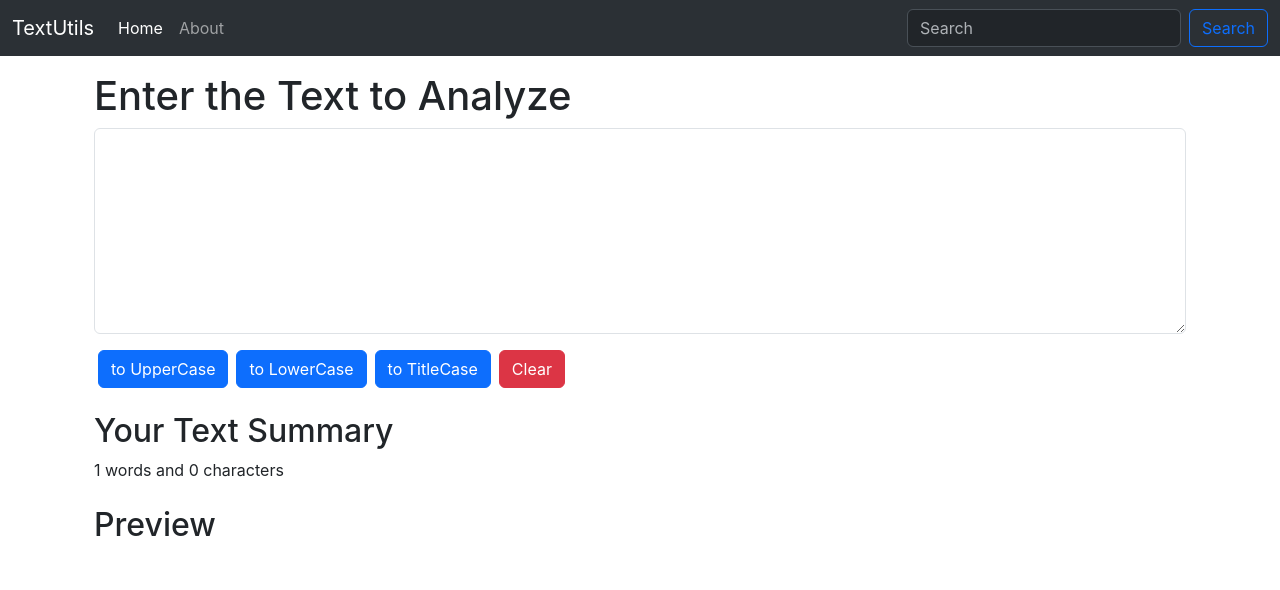
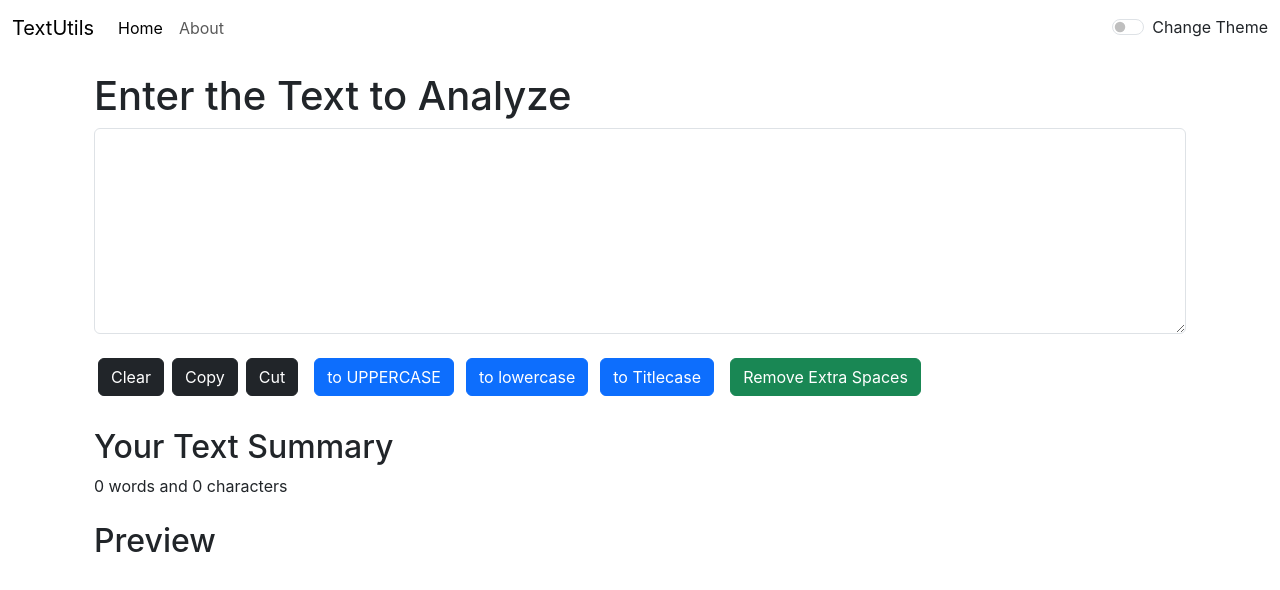
Before and after one commit to SkepticDude/Learning, a React (Create React App) app in the folder javascript/reactjs/textutils/: page / in a window 1280 px wide. Shown: the top 590 px of the page. Built offline with nearby package versions, Linux system fonts and the light colour scheme.

Commit message:
added dark mode

```diff
--- a/javascript/reactjs/textutils/src/App.js
+++ b/javascript/reactjs/textutils/src/App.js
@@ -2,14 +2,31 @@
 // import About from './components/About';
 import Navbar from './components/Navbar';
 import TextForm from './components/TextForm';
+import React, {useState} from 'react';
 
 function App() {
+
+  const [theme, setTheme] = useState('white');
+  const toggleTheme=()=>{
+    if (theme==='white')
+    {
+      setTheme('black');
+      document.body.style.backgroundColor = '#01061c';
+      document.body.style.color = 'white';
+    }
+    else
+    {
+      setTheme('white');
+      document.body.style.backgroundColor = '#d7dfff';
+      document.body.style.color = 'black';
+    }
+  }
+
   return (
     <>
-      <Navbar title="TextUtils"/>
-
+      <Navbar title="TextUtils" theme={theme} toggleTheme={toggleTheme}/>
       <div className='container my-3'>
-        <TextForm heading='Enter the Text to Analyze'/>
+        <TextForm heading='Enter the Text to Analyze' theme={theme}/>
         {/* <About></About> */}
       </div>
     </>
--- a/javascript/reactjs/textutils/src/components/Navbar.js
+++ b/javascript/reactjs/textutils/src/components/Navbar.js
@@ -3,7 +3,7 @@
 
 export default function Navbar(props) {
     return (
-        <nav className="navbar navbar-expand-lg bg-body-tertiary" data-bs-theme="dark">
+        <nav className={`navbar navbar-expand-lg bg-${props.theme}`} data-bs-theme={props.theme==='white'?'light':'dark'}>
             <div className="container-fluid">
                 <a className="navbar-brand" href="/">{props.title}</a>
                 <button className="navbar-toggler" type="button" data-bs-toggle="collapse" data-bs-target="#navbarSupportedContent" aria-controls="navbarSupportedContent" aria-expanded="false" aria-label="Toggle navigation">
@@ -18,10 +18,14 @@
                             <a className="nav-link" href="/">About</a>
                         </li>
                     </ul>
-                    <form className="d-flex" role="search">
+                    {/* <form className="d-flex" role="search">
                         <input className="form-control me-2" type="search" placeholder="Search" aria-label="Search" />
                         <button className="btn btn-outline-primary" type="submit">Search</button>
-                    </form>
+                    </form> */}
+                    <div className={`form-check form-switch text-${props.theme==='white'?'dark':'light'}`}>
+                        <input className="form-check-input" onClick={props.toggleTheme} type="checkbox" role="switch" id="flexSwitchCheckDefault"/>
+                        <label className="form-check-label" htmlFor="flexSwitchCheckDefault">Change Theme</label>
+                    </div>
                 </div>
             </div>
         </nav>
--- a/javascript/reactjs/textutils/src/components/TextForm.js
+++ b/javascript/reactjs/textutils/src/components/TextForm.js
@@ -1,15 +1,10 @@
 import React, {useState} from 'react'
 
 export default function TextForm(props) {
-    const handleOnChange = (event) => {
-        setText(event.target.value);
-    }
-    const handleUpClick=()=>{
-        setText(text.toUpperCase());
-    }
-    const handleLowClick=()=>{
-        setText(text.toLowerCase());
-    }
+    const handleOnChange=(event)=>setText(event.target.value);
+    const handleUpClick=()=>setText(text.toUpperCase());
+    const handleLowClick=()=>setText(text.toLowerCase());
+
     const handleTitleCaseClick=()=>{
         let mywords = text.split(' ');
         let result = "";
@@ -18,7 +13,10 @@
         });
         setText(result.trimEnd());
     }
-    const Clear=()=>setText('');
+    const handleClear=()=>setText('');
+    const handleCopy=()=>navigator.clipboard.writeText(text);
+    const handleCut=()=>{navigator.clipboard.writeText(text); setText('');}
+    const handleExtraSpaces=()=>{let result = text.split(/[  ]+/); setText(result.join(' '));}
 
     const [text, setText] = useState('');
     return (
@@ -26,17 +24,27 @@
             <div className='container'>
                 <h1>{props.heading}</h1>
                 <div className="mb-3">
-                    <textarea className="form-control" value={text} onChange={handleOnChange} id="myBox" rows="8"></textarea>
+                    <textarea className={`form-control bg-${props.theme} text-${props.theme==='black'?'white':'black'}`} value={text} onChange={handleOnChange} id="myBox" rows="8"></textarea>
                 </div>
-                <button className="btn btn-primary mx-1" onClick={handleUpClick}>to UpperCase</button>
-                <button className="btn btn-primary mx-1" onClick={handleLowClick}>to LowerCase</button>
-                <button className="btn btn-primary mx-1" onClick={handleTitleCaseClick}>to TitleCase</button>
-                <button className="btn btn-danger mx-1" onClick={Clear}>Clear</button>
+                <span className='container p-0'>
+                    <button className="btn btn-dark m-1" onClick={handleClear}>Clear</button>
+                    <button className="btn btn-dark m-1" onClick={handleCopy}>Copy</button>
+                    <button className="btn btn-dark m-1" onClick={handleCut}>Cut</button>
+                </span>
+                <span className="container p-2 CaseConversion">
+                    {/* <h3 className='m-2 mt-3'>Case Converter</h3> */}
+                    <button className="btn btn-primary m-1" onClick={handleUpClick}>to UPPERCASE</button>
+                    <button className="btn btn-primary m-2" onClick={handleLowClick}>to lowercase</button>
+                    <button className="btn btn-primary m-1" onClick={handleTitleCaseClick}>to Titlecase</button>
+                </span>
+                <span className='container p-0'>
+                    <button className="btn btn-success m-1" onClick={handleExtraSpaces}>Remove Extra Spaces</button>
+                </span>
             </div>
 
             <div className="container my-4">
                 <h2>Your Text Summary</h2>
-                <p>{text.split(" ").length} words and {text.length} characters</p>
+                <p>{text==='' ? 0:text.split(" ").length} words and {text.length} characters</p>
             </div>
             <div className="container my-3">
                 <h2>Preview</h2>
```
